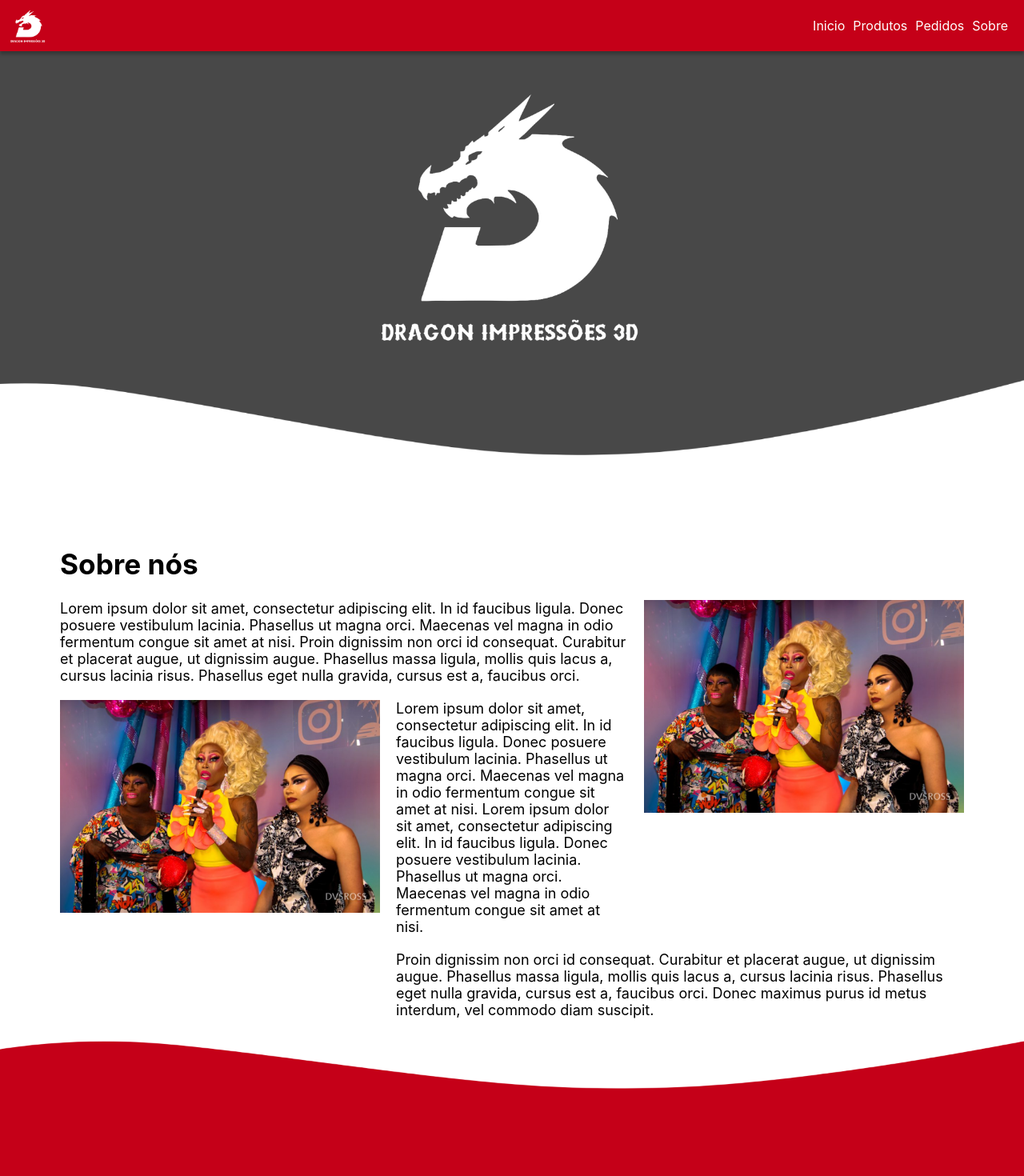
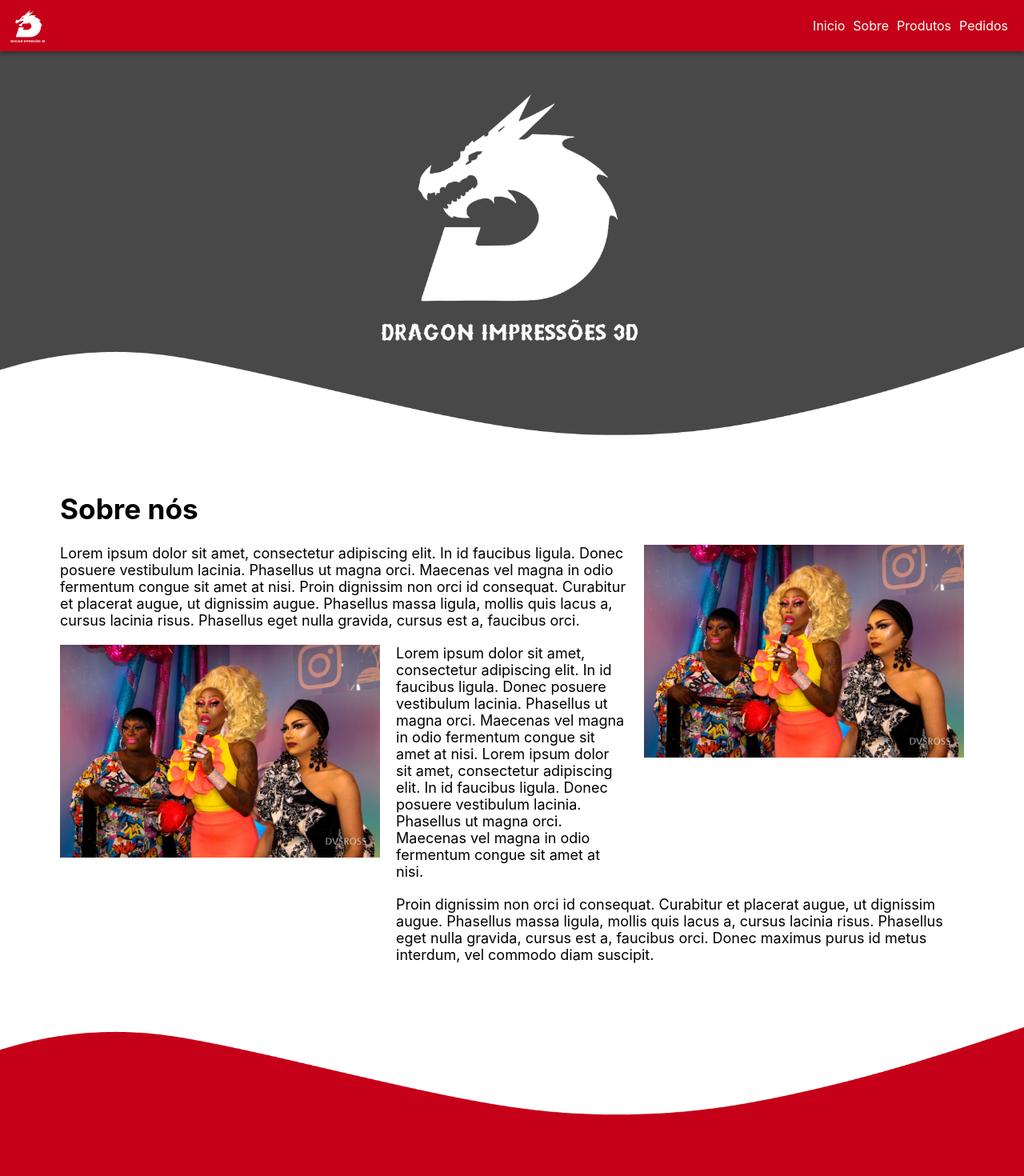
Before and after one commit to GARGA342/dragon_impressoes, a Vue app: page / in a window 1280 px wide. Shown: the top 1470 px of the page at 80% size. Built offline with nearby package versions, Linux system fonts and the light colour scheme.

Commit message:
Image correction

```diff
--- a/src/App.vue
+++ b/src/App.vue
@@ -10,8 +10,24 @@
 <template>
   <Navbar />
   <Home />
+  <img id="home_div" src="./assets/img/white_div.png">
   <Sobre />
+  <img id="about_div" src="./assets/img/red_div.png">
   <Produtos />
   <Pedidos />
   <Rodape />
 </template>
+
+<style scoped>
+  #home_div{
+    display: block;
+    width: 100%;
+    background-color: #484848;
+  }
+
+  #about_div{
+    display: block;
+    width: 100%;
+    background-color: white;
+  }
+</style>
--- a/src/components/Home.vue
+++ b/src/components/Home.vue
@@ -2,7 +2,6 @@
     <div class="home" id="inicio">
         <img id="logo" src="../assets/img/nav_logo.png">
     </div>
-    <img id="div" src="../assets/img/white_div.png">
 </template>
 
 <style scoped>
@@ -18,9 +17,4 @@
         height: 100%;
         margin-inline: auto;
     }
-
-    #div{
-        width: 100%;
-        background-color: #484848;
-    }
 </style>
--- a/src/components/Navbar.vue
+++ b/src/components/Navbar.vue
@@ -3,9 +3,9 @@
         <img src='../assets/img/nav_logo.png' class="nav_logo" alt="Logo da empresa"/>
         <nav class="nav_links">
             <a href="#inicio">Inicio</a>
-            <a href="#produtos">Produtos</a>
+            <a href="#home_div">Sobre</a>
+            <a href="#about_div">Produtos</a>
             <a href="#pedidos">Pedidos</a>
-            <a href="#sobre">Sobre</a>
         </nav>
     </div>
 </template>
--- a/src/components/Produtos.vue
+++ b/src/components/Produtos.vue
@@ -30,7 +30,7 @@
 <style scoped>
     .main{
         background-color: #C50018;
-        padding: 80px 0 80px 0;
+        padding-bottom: 5rem;
     }
 
     h1{
--- a/src/components/Sobre.vue
+++ b/src/components/Sobre.vue
@@ -14,13 +14,12 @@
             <p id="p3">Proin dignissim non orci id consequat. Curabitur et placerat augue, ut dignissim augue. Phasellus massa ligula, mollis quis lacus a, cursus lacinia risus. Phasellus eget nulla gravida, cursus est a, faucibus orci. Donec maximus purus id metus interdum, vel commodo diam suscipit.</p>
         </div>
     </div>
-    <img src="../assets/img/red_div.png" id="div">
 </template>
 
 <style scoped>
     .main{
-        padding-top: 65px;
         margin-inline: 4.69rem;
+        margin-bottom: 5rem;
     }
 
     .content{
```
Also changed, not shown: src/assets/img/red_div.png, src/assets/img/white_div.png.
